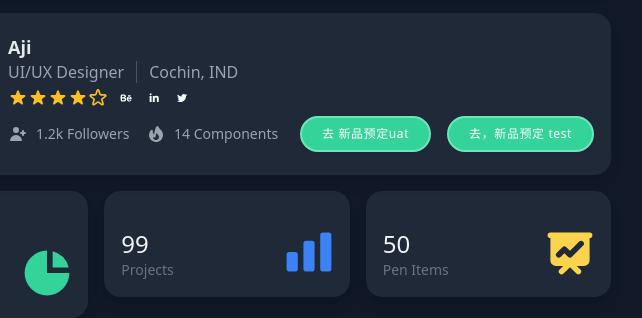
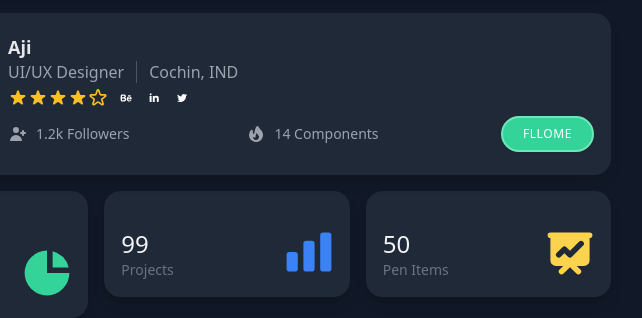
Before and after one commit to garmin21/ga4-test, a plain HTML site: page index.html in a window 1280 px wide. Shown: the part 75-393 px from the top of the page, 413-1055 px from the left. Drawn offline with nearby package versions, Linux system fonts and the light colour scheme; some icons are missing.

Commit message:
Update index.html

```diff
--- a/index.html
+++ b/index.html
@@ -119,8 +119,7 @@
                   </svg>
                   <p class="">14 Components</p>
                 </div>
-                <a href="https://uat-paas.transsion.com/mkt-campaign-h5-web/home?activityCode=P202507210002" target="_blank" class="flex-no-shrink bg-green-400 hover:bg-green-500 px-5 ml-4 py-2 text-xs shadow-sm hover:shadow-lg font-medium tracking-wider border-2 border-green-300 hover:border-green-500 text-white rounded-full transition ease-in duration-300">去 新品预定uat</a>
-                <a href="https://test-paas.transsion.com/mkt-campaign-h5-web/home?activityCode=P202507210002" target="_blank" class="flex-no-shrink bg-green-400 hover:bg-green-500 px-5 ml-4 py-2 text-xs shadow-sm hover:shadow-lg font-medium tracking-wider border-2 border-green-300 hover:border-green-500 text-white rounded-full transition ease-in duration-300">去，新品预定 test</a>
+                <a href="https://test-paas.transsion.com/mkt-campaign-h5-web/home?activityCode=P202507210002" target="_blank" class="flex-no-shrink bg-green-400 hover:bg-green-500 px-5 ml-4 py-2 text-xs shadow-sm hover:shadow-lg font-medium tracking-wider border-2 border-green-300 hover:border-green-500 text-white rounded-full transition ease-in duration-300">FLLOME</a>
               </div>
             </div>
           </div>
@@ -434,7 +433,7 @@ function generateFakePhones(options = {}) {
     window.dataLayer.push({
        event: 'event_user_info',
        userId: Math.random().toString(36).substr(2, 15),
-       userName: Math.random().toString(36).substr(2, 15) + 'ljm',
+       userName: 'ljm-' + Math.random().toString(36).substr(2, 15),
        userPhone: generateFakePhones({ count: 1 })[0]
     })
 
```
